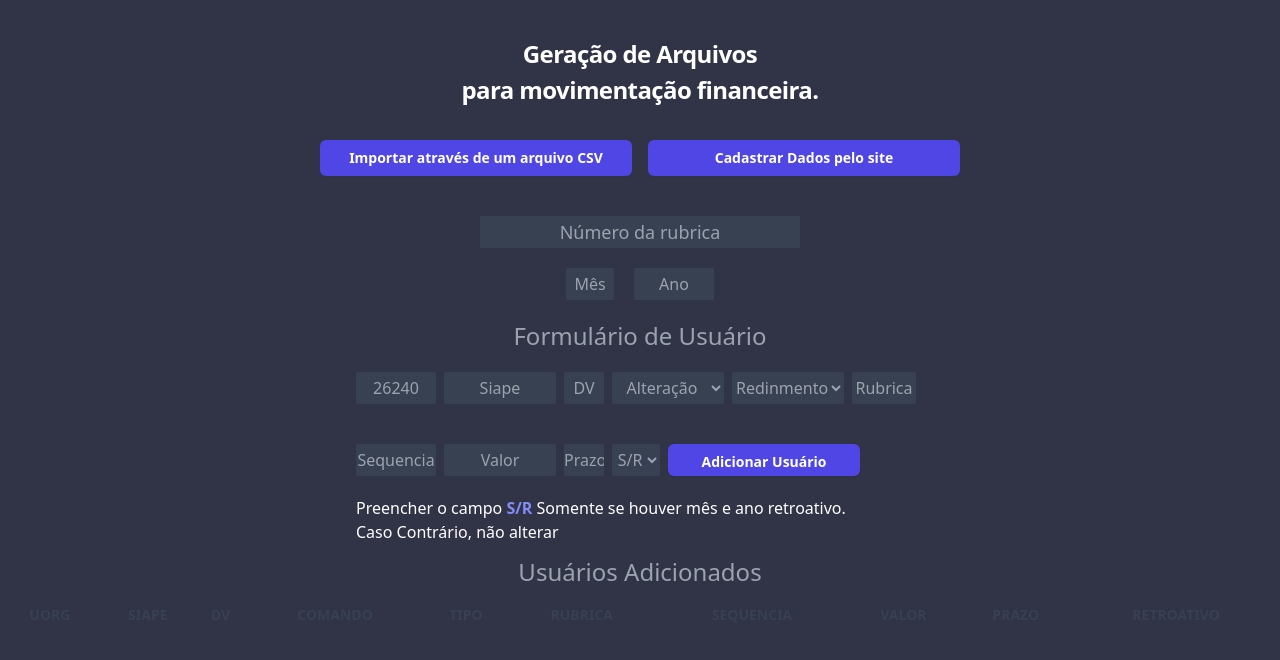
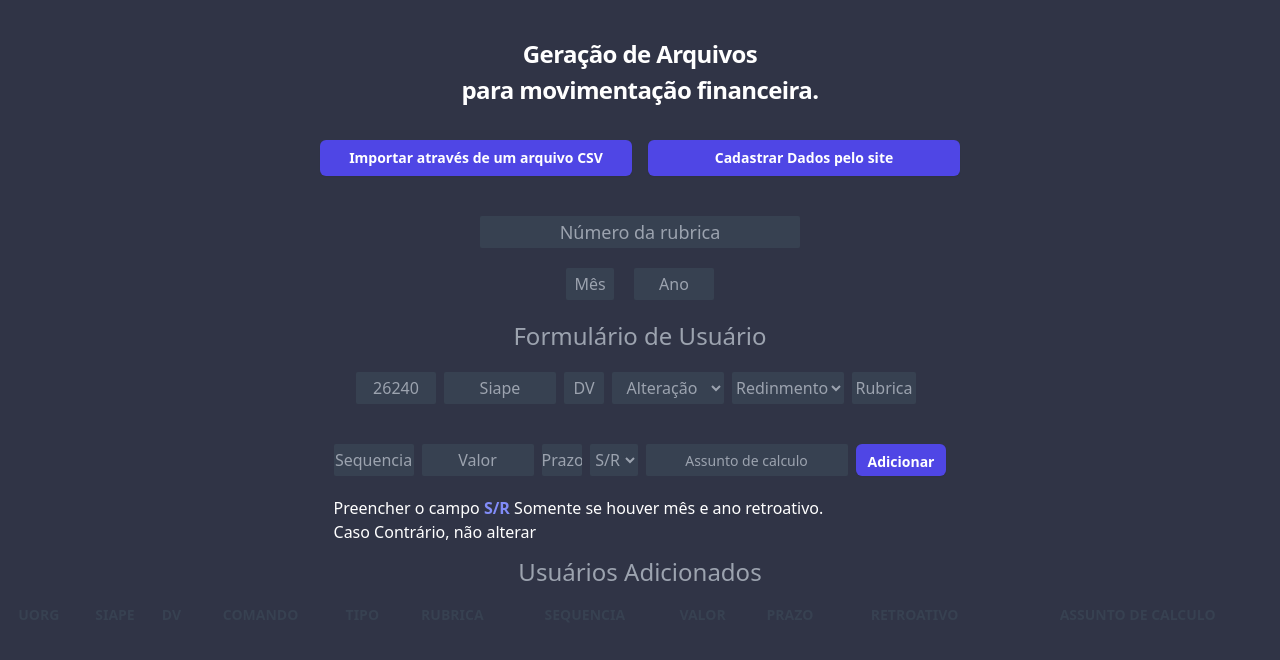
Before and after one commit to dyegokleodon/mov-financeira, a Next.js app: page / in a window 1280 px wide. Both pictures are taken after a click on the button "Cadastrar Dados pelo site". Shown: the top 660 px of the page. Built offline with nearby package versions, Linux system fonts and the light colour scheme.

Commit message:
Inclusão do campo assunto de calculo

```diff
--- a/src/components/FormInsert/index.js
+++ b/src/components/FormInsert/index.js
@@ -21,7 +21,7 @@ export default function FormInsert() {
     prazo: '',
     mesRub: '',
     anoRub: '',
-
+    assuntoCalculo: '',
   });
 
   const [userList, setUserList] = useState([]);
@@ -42,6 +42,7 @@ export default function FormInsert() {
       prazo: '',
       mesRub: '',
       anoRub: '',
+      assuntoCalculo: '',
     });
   };
   const handleNumberInputChange = (name, value, min, max) => {
@@ -246,11 +247,20 @@ export default function FormInsert() {
 
               />
             }
+
+            <input
+              className="text-sm w-27 h-8 mb-5 rounded-sm items-center justify-center text-gray-400 bg-gray-700 hover:bg-gray-600 text-center mr-2"
+              type="number"
+              name="assuntoCalculo"
+              placeholder="Assunto de calculo"
+              value={userData.assuntoCalculo}
+              onChange={(e) => handleNumberInputChange('assuntoCalculo', e.target.value, 0, 99)}
+            />
             <button
-              className="flex w-48 h-8 justify-center rounded-md bg-indigo-600 px-3 py-1.5 text-sm font-semibold leading-6 text-white shadow-sm hover:bg-indigo-500 focus-visible:outline focus-visible:outline-2 focus-visible:outline-offset-2 focus-visible:outline-indigo-600"
+              className="flex w-30 h-8 justify-center rounded-md bg-indigo-600 px-3 py-1.5 text-sm font-semibold leading-6 text-white shadow-sm hover:bg-indigo-500 focus-visible:outline focus-visible:outline-2 focus-visible:outline-offset-2 focus-visible:outline-indigo-600"
               type="submit"
             >
-                Adicionar Usuário
+                Adicionar
             </button>
           </div>
           <div className="text-white w-3/3 mb-3">
@@ -292,6 +302,7 @@ export default function FormInsert() {
             <th>Valor</th>
             <th>Prazo</th>
             <th>Retroativo</th>
+            <th>Assunto de Calculo</th>
            </tr>
           </thead>
           <tbody className="w-full h-full items-center justify-center">
@@ -307,6 +318,7 @@ export default function FormInsert() {
                   <td className="text-center font-medium text-gray-900 dark:text-white">{user.valor}</td>
                   <td className="text-center font-medium text-gray-900 dark:text-white">{user.prazo}</td>
                   <td className="text-center font-medium text-gray-900 dark:text-white">{user.mesRub}/{user.anoRub}</td>
+                  <td className="text-center font-medium text-gray-900 dark:text-white">{user.assuntoCalculo}</td>
               </tr>
             ))}
           </tbody>
--- a/src/utils/FormatMovFin2.js
+++ b/src/utils/FormatMovFin2.js
@@ -3,13 +3,13 @@ export default function FormatMovFin(csvData, rubrica, mesPagto, anoPagto) {
   const dadosConc = csvData.map((item)=> {
     const valor = ('00000000000' + item.valor).slice(-11);
     const prazo = ('000' + item.prazo).slice(-3);
+    const AssuntoCalculoParam = ('00' + item.assuntoCalculo).slice(-2);
     const matriculaOrigem = ('00000000');
     const nomeBeneficiario = ('                                      ');
     const rubricaCalculo1 = ('00000');
     const rubricaCalculo2 = ('00000');
     const rubricaCalculo3 = ('00000');
     const filler4 = ('    ');
-    const AssuntoCalculoParam = ('00');
     const fracaoNumerador = ('000');
     const fracaoDenominador = ('000');
     const percentual = ('00000');
```
